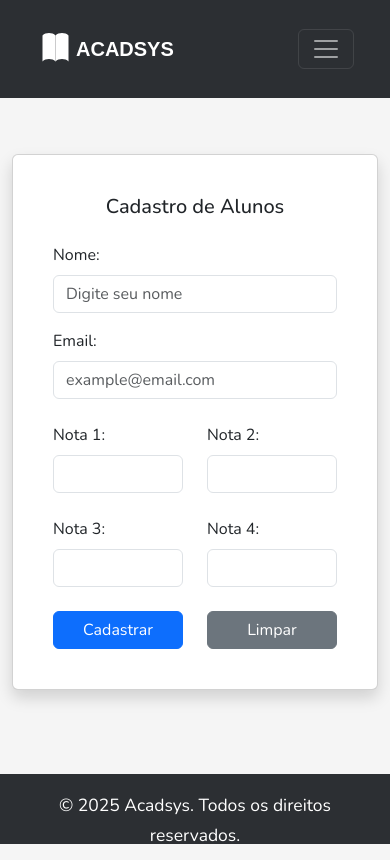
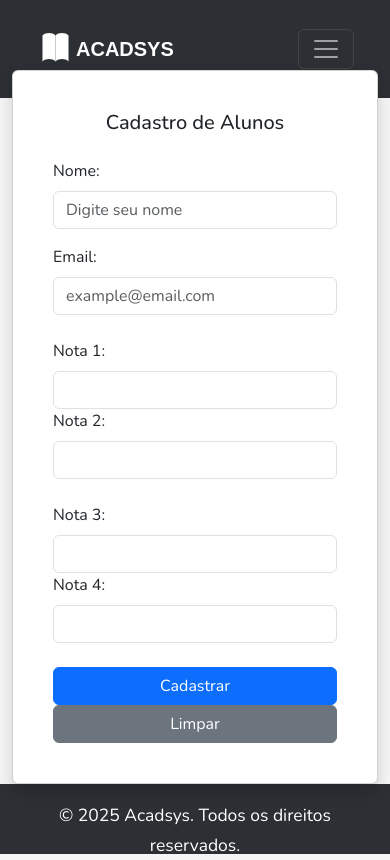
Before and after one commit to leandro-ramos-cardoso/acadsys, a React (Vite) app: page /cadastro in a window 390 px wide. Built offline with nearby package versions, Linux system fonts and the light colour scheme; no server answers.

Commit message:
fix-responsive

```diff
--- a/src/App.jsx
+++ b/src/App.jsx
@@ -19,7 +19,7 @@ const Home = () => (
   <div style={{ minHeight: '100vh', display: 'flex', flexDirection: 'column' }}>
     <Container fluid className="text-center mt-5">
       <EstruturaCarousel />
-      <img src="logo.svg" alt="" width="600px" style={{marginBottom:"100px", marginTop:"50px"}} />
+      {/* <img src="logo.svg" alt="" width="600px" style={{marginBottom:"100px", marginTop:"50px"}} /> */}
       <CardsOperacoes />
       <Conhecendo />
       {/* <Endereco /> */}
--- a/src/components/CadastrarAluno.jsx
+++ b/src/components/CadastrarAluno.jsx
@@ -83,7 +83,7 @@ const CadastrarAluno = () => {
 
                             <Form.Group className="mb-4">
                                 <Row>
-                                    <Col>
+                                    <Col xs={12} md={6}>
                                         <Form.Label>Nota 1:</Form.Label>
                                         <Form.Control
                                             type="number"
@@ -105,7 +105,7 @@ const CadastrarAluno = () => {
 
                             <Form.Group className="mb-4">
                                 <Row>
-                                    <Col>
+                                    <Col xs={12} md={6}>
                                         <Form.Label>Nota 3:</Form.Label>
                                         <Form.Control
                                             type="number"
@@ -125,7 +125,7 @@ const CadastrarAluno = () => {
                             </Form.Group>
 
                             <Row>
-                                <Col>
+                                <Col xs={12} md={6}>
                                     <div className="d-grid">
                                         <Button variant="primary" type="submit">
                                             Cadastrar
--- a/src/components/EditarAluno.jsx
+++ b/src/components/EditarAluno.jsx
@@ -68,7 +68,7 @@ const EditarAluno = ({ id, onSucesso }) => {
                 </Form.Group>
 
                 <Row className="mb-3">
-                    <Col>
+                    <Col xs={12} md={6}>
                         <Form.Label>Nota 1:</Form.Label>
                         <Form.Control
                             type="number"
@@ -90,7 +90,7 @@ const EditarAluno = ({ id, onSucesso }) => {
                 </Row>
 
                 <Row className="mb-4">
-                    <Col>
+                    <Col xs={12} md={6}>
                         <Form.Label>Nota 3:</Form.Label>
                         <Form.Control
                             type="number"
@@ -111,7 +111,7 @@ const EditarAluno = ({ id, onSucesso }) => {
                 </Row>
 
                 <Row>
-                    <Col>
+                    <Col xs={12} md={6}>
                         <div className="d-grid">
                             <Button variant="primary" type="submit">
                                 Salvar Alterações
--- a/src/components/ListarAluno.jsx
+++ b/src/components/ListarAluno.jsx
@@ -139,11 +139,11 @@ const ListarAluno = () => {
         <Container style={{ marginTop: "-15px" }}>
 
             <Row>
-                <Col>
+                <Col xs={12} md={6}>
                     <h1 className="mb-4">Listagem de alunos</h1>
                 </Col>
 
-                <Col>
+                <Col xs={12} md={6}>
                     <div className="d-flex justify-content-end">
                         <Button variant="success" onClick={exportarParaExcel}>
                             <FaFileExcel className="me-2" />
```
